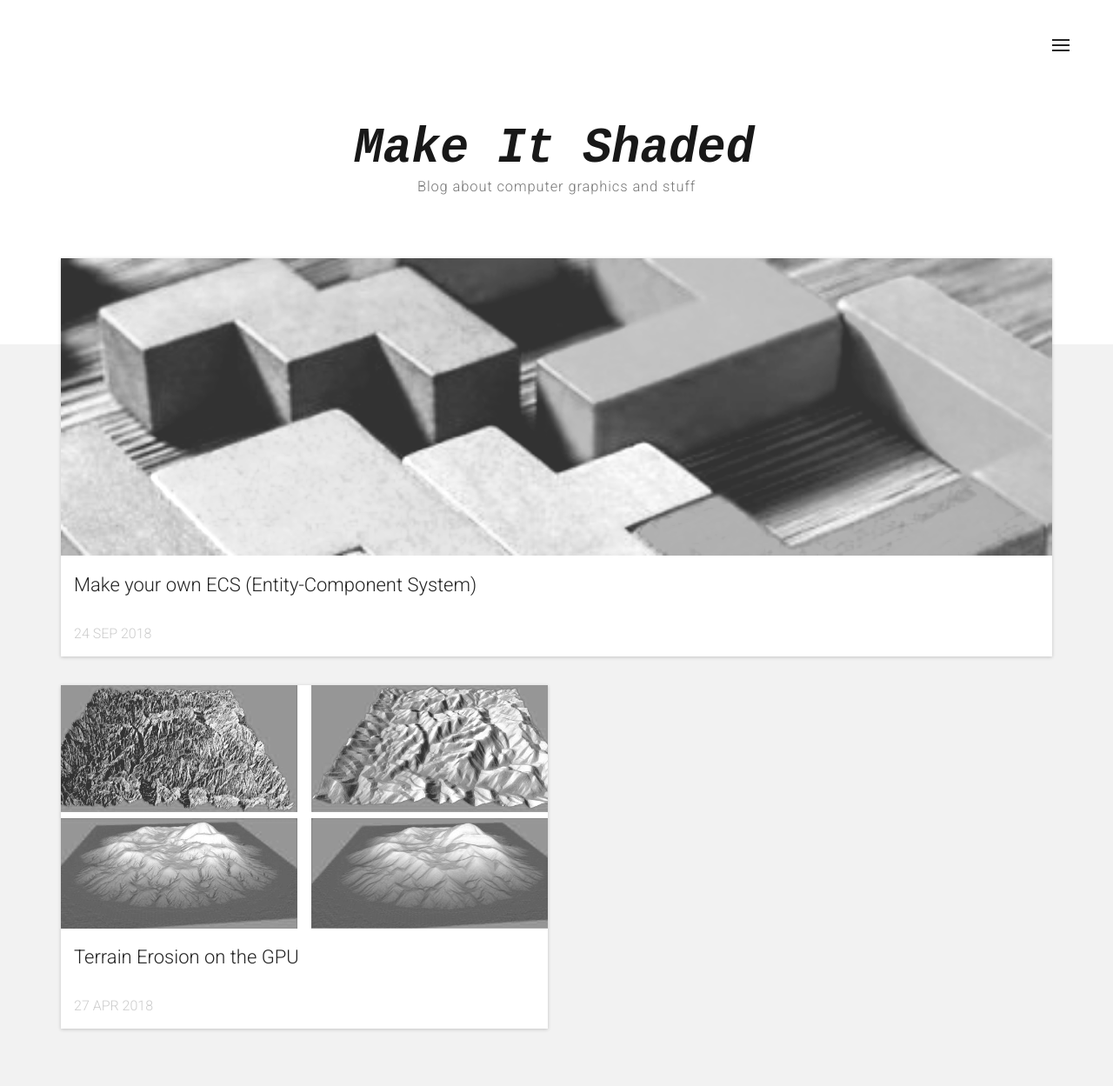
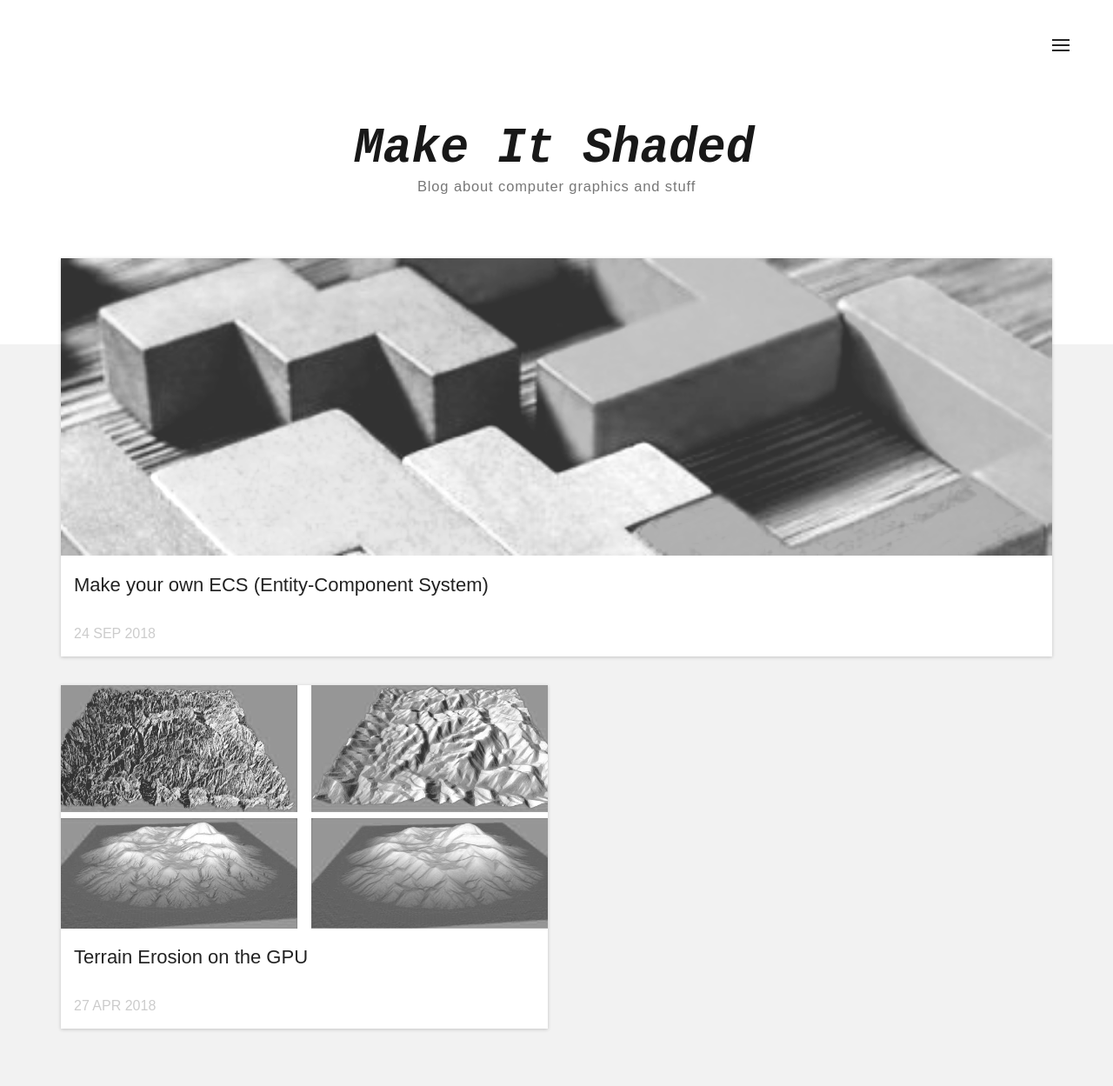
Before and after one commit to MakeItShaded/makeitshaded.github.io, a Jekyll site: the page built from index.html, in a window 1280 px wide. Shown: the whole page at 87% size. Built offline with Jekyll 4.4.1, drawn with Linux system fonts in a browser that asks for light colours; nearby versions of some CDN libraries; some web fonts are replaced.

Commit message:
Fixed font http errors

```diff
--- a/assets/css/main.css
+++ b/assets/css/main.css
@@ -231,7 +231,7 @@ th {
 /* Setup */
 html {
   /* Change default typefaces here */
-  font-family: "Source Serif Pro", serif;
+  font-family: serif;
   font-size: 137.5%;
   font-weight: 400;
   color: rgba(0, 0, 0, 0.8);
@@ -323,7 +323,7 @@ h4,
 h5,
 h6 {
   /* Change heading typefaces here */
-  font-family: "PT Sans", sans-serif;
+  font-family: sans-serif;
   margin-top: 1.5rem;
   margin-bottom: 0;
   line-height: 1.5rem;
@@ -337,7 +337,7 @@ h1 {
 }
 
 h2 {
-  font-family: "Roboto", sans-serif;
+  font-family: sans-serif;
   font-size: 2.666rem;
   line-height: 3rem;
   margin-top: 3rem;
@@ -1345,7 +1345,7 @@ body {
   width: 14rem;
   visibility: hidden;
   padding: 30px 20px;
-  font-family: "Roboto", sans-serif;
+  font-family: sans-serif;
   font-size: 1rem;
   background-color: #222222;
   z-index: 900;
@@ -1827,7 +1827,7 @@ body {
   float: left;
   margin: 0;
   padding: 0 0 0 10px;
-  font-family: "Roboto", sans-serif;
+  font-family: sans-serif;
   font-weight: 700;
   font-size: 0.75rem;
   text-transform: uppercase;
@@ -1921,7 +1921,7 @@ body {
   display: block;
   width: 25%;
   margin-bottom: 1.5rem;
-  font-family: "Roboto", sans-serif;
+  font-family: sans-serif;
   display: -webkit-flex;
   display: -ms-flexbox;
   display: -webkit-box;
@@ -2092,7 +2092,7 @@ body {
   padding: 1.5rem 0 3rem;
   position: relative;
   z-index: 400;
-  font-family: "Roboto", sans-serif;
+  font-family: sans-serif;
   font-size: 0.75rem;
   text-align: center;
 }
@@ -2518,7 +2518,7 @@ body {
           appearance: none;
   -webkit-tap-highlight-color: transparent;
   border-radius: 4px;
-  font-family: "Roboto", sans-serif;
+  font-family: sans-serif;
   font-weight: 300;
 }
 
@@ -2540,7 +2540,7 @@ body {
   outline: none;
   background: transparent;
   border-radius: 99px;
-  font-family: "Roboto", sans-serif;
+  font-family: sans-serif;
   letter-spacing: .02em;
   padding: 10px 40px 9px 40px;
   margin-top: 1.5rem;
```
Also changed, not shown: humans.txt (+0 -9 lines), assets/css/main.min.css.
